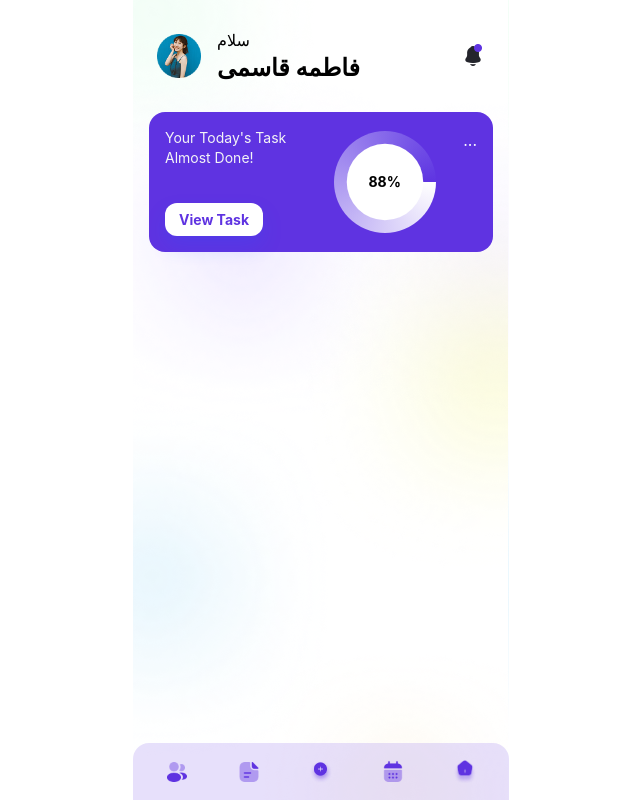
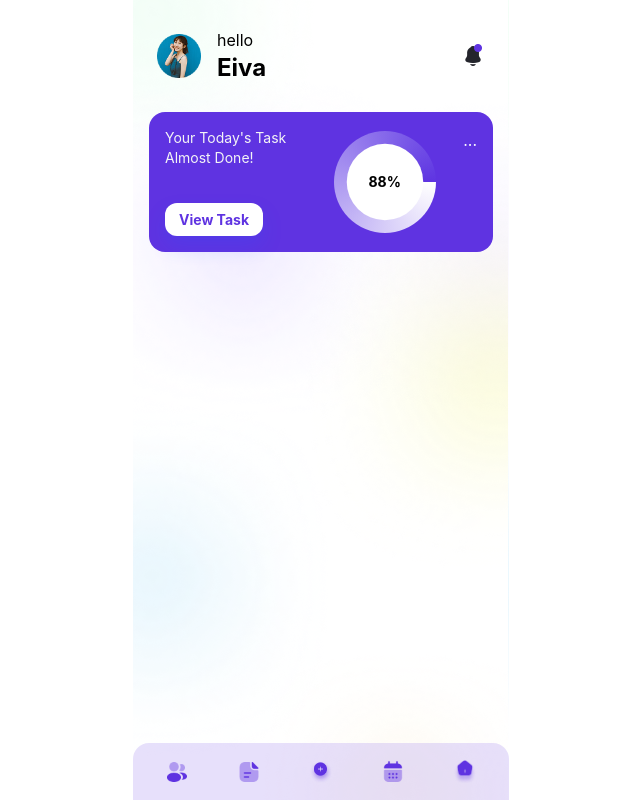
Before and after one commit to ryichi0/todos, a React (Vite) app: page /home in a window 1280 px wide. Shown: the whole page, without its empty margins (319-959 px from the left). Built offline with nearby package versions, Linux system fonts and the light colour scheme.

Commit message:
working on displaying tasks in home page

```diff
--- a/src/App.jsx
+++ b/src/App.jsx
@@ -7,11 +7,17 @@ import Calender from "./components/Calender"
 import Document from "./components/Document"
 import AddTask from "./components/AddTaskPage"
 import Profile from "./components/Profile"
+import { createContext, useState } from "react"
+
+
+export const AllTasksContext = createContext();
 
 function App() {
+  const [tasksList, setTasksList] = useState([])
 
   return (
     <Layout>
+      <AllTasksContext.Provider value={{ tasksList, setTasksList }}>
         <Routes>
           <Route index element={<Starter />}></Route>
           <Route path="/home" element={<Home />}></Route>
@@ -21,6 +27,7 @@ function App() {
           <Route path="/profile" element={<Profile />}></Route>
         </Routes>
         <Navigation />
+      </AllTasksContext.Provider>
     </Layout>
   )
 }
--- a/src/components/AddTaskPage.jsx
+++ b/src/components/AddTaskPage.jsx
@@ -1,9 +1,9 @@
-import React, { useState } from 'react'
+import React, { useContext, useState } from 'react'
 import PageHeader from './shared/PageHeader'
 import Icon from './shared/Icon'
 import { H1 } from './shared/Typo'
-import { PrimaryButton } from './shared/Button';
 import { Link } from 'react-router';
+import { AllTasksContext } from '../App';
 
 
 function FormInputBox({ children }) {
@@ -25,17 +25,19 @@ function FormLabel({ children }) {
 }
 
 function Form() {
+  const {setTasksList} = useContext(AllTasksContext)
   const [newTask, setNewTask] = useState({
     projectName: "",
     description: "",
     startDate: "",
     endDate: "",
+    completed: false,
   })
 
   function handleForm(e) {
     e.preventDefault()
+    setTasksList(prev=>[...prev, newTask])
     e.target.reset()
-    console.log(newTask);
 
   }
 
@@ -44,7 +46,6 @@ function Form() {
     const value = e.target.value
     setNewTask((prev) => ({ ...prev, [name]: value }))
   }
-
 
   return (
     <form
@@ -103,7 +104,10 @@ function Form() {
           type="date" />
       </FormInputBox>
 
-      <button type="submit">sub</button>
+      <button
+        type="submit">
+        sub
+      </button>
       {/* <PrimaryButton
         type={"submit"}
         style={"primary"}
@@ -116,7 +120,6 @@ function Form() {
 }
 
 export default function AddTaskPage() {
-
 
   return (
     <>
--- a/src/components/Calender.jsx
+++ b/src/components/Calender.jsx
@@ -1,10 +1,12 @@
-import React from 'react'
+import React, { useContext } from 'react'
 import PageHeader from './shared/PageHeader'
 import Icon from './shared/Icon'
 import { H1 } from './shared/Typo'
 import { Link } from 'react-router'
+import { AllTasksContext } from '../App'
 
 export default function Calender() {
+  const { tasksList } = useContext(AllTasksContext)
   return (
     <div>
       <PageHeader>
@@ -12,6 +14,11 @@ export default function Calender() {
         <H1>today's task</H1>
         <Icon src={'/icons/notification.png'} />
       </PageHeader>
+      {tasksList.map(task => {
+        return (
+          <h1>{task.projectName}</h1>
+        )
+      })}
     </div>
   )
 }
--- a/src/components/Home.jsx
+++ b/src/components/Home.jsx
@@ -1,8 +1,9 @@
-import React from 'react'
+import React, { useContext } from 'react'
 import Icon from './shared/Icon'
 import PageHeader from './shared/PageHeader'
 import { Link } from 'react-router'
 import { PrimaryButton } from './shared/Button'
+import { AllTasksContext } from '../App'
 
 
 function Profile() {
@@ -11,8 +12,8 @@ function Profile() {
       <div className="flex gap-4 items-center">
         <img className="w-11" src="/images/profile-img.png" alt="profile-img" />
         <div>
-          <span>سلام</span>
-          <p className="text-2xl font-bold">فاطمه قاسمی</p>
+          <span>hello</span>
+          <p className="text-2xl font-bold">Eiva</p>
         </div>
       </div>
       <Icon src={"/icons/notification.png"} alt={"notification"} />
@@ -65,8 +66,8 @@ function HeroSection({ todos_completed, todos_total }) {
   )
 }
 
+
 export default function Home() {
-
   return (
     <>
       <Profile />
@@ -74,5 +75,6 @@ export default function Home() {
         <HeroSection todos_completed={7} todos_total={8} />
       </div>
     </>
+
   )
 }
```
Lines whose indentation alone changed are shown as unchanged.
